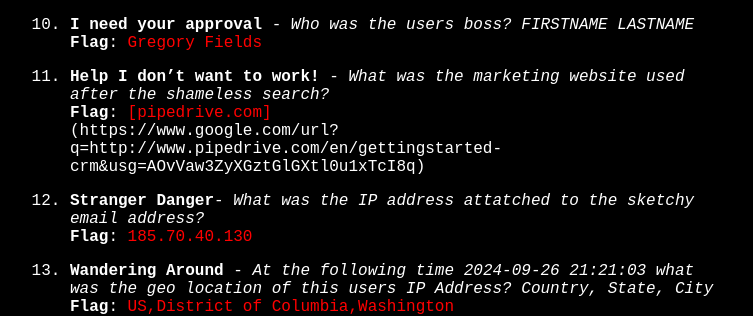
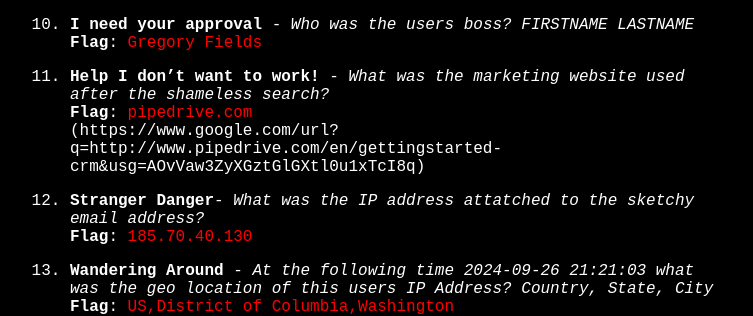
Before and after one commit to amulya-shanbhag/CTF-Writeup-2025, a Jekyll site: the page built from _mypages/chromebook.md, in a window 1280 px wide and 900 px high, scrolled down 4048 px. Shown: the part 518-834 px from the top of the window, without its empty margins (260-1013 px from the left). Built offline with Jekyll 4.4.1, drawn with Linux system fonts in a browser that asks for light colours.

Commit message:
Update chromebook.md

```diff
--- a/_mypages/chromebook.md
+++ b/_mypages/chromebook.md
@@ -100,7 +100,7 @@
   **Flag**: <span style="color:red">Gregory Fields</span>
 
 11. **Help I don't want to work!** - _What was the marketing website used after the shameless search?_
-  **Flag**: <span style="color:red">[pipedrive.com]</span>
+  **Flag**: <span style="color:red">pipedrive.com</span>
   (https://www.google.com/url?q=http://www.pipedrive.com/en/gettingstarted-crm&usg=AOvVaw3ZyXGztGlGXtl0u1xTcI8q)
 
 12. **Stranger Danger**- _What was the IP address attatched to the sketchy email address?_
```
